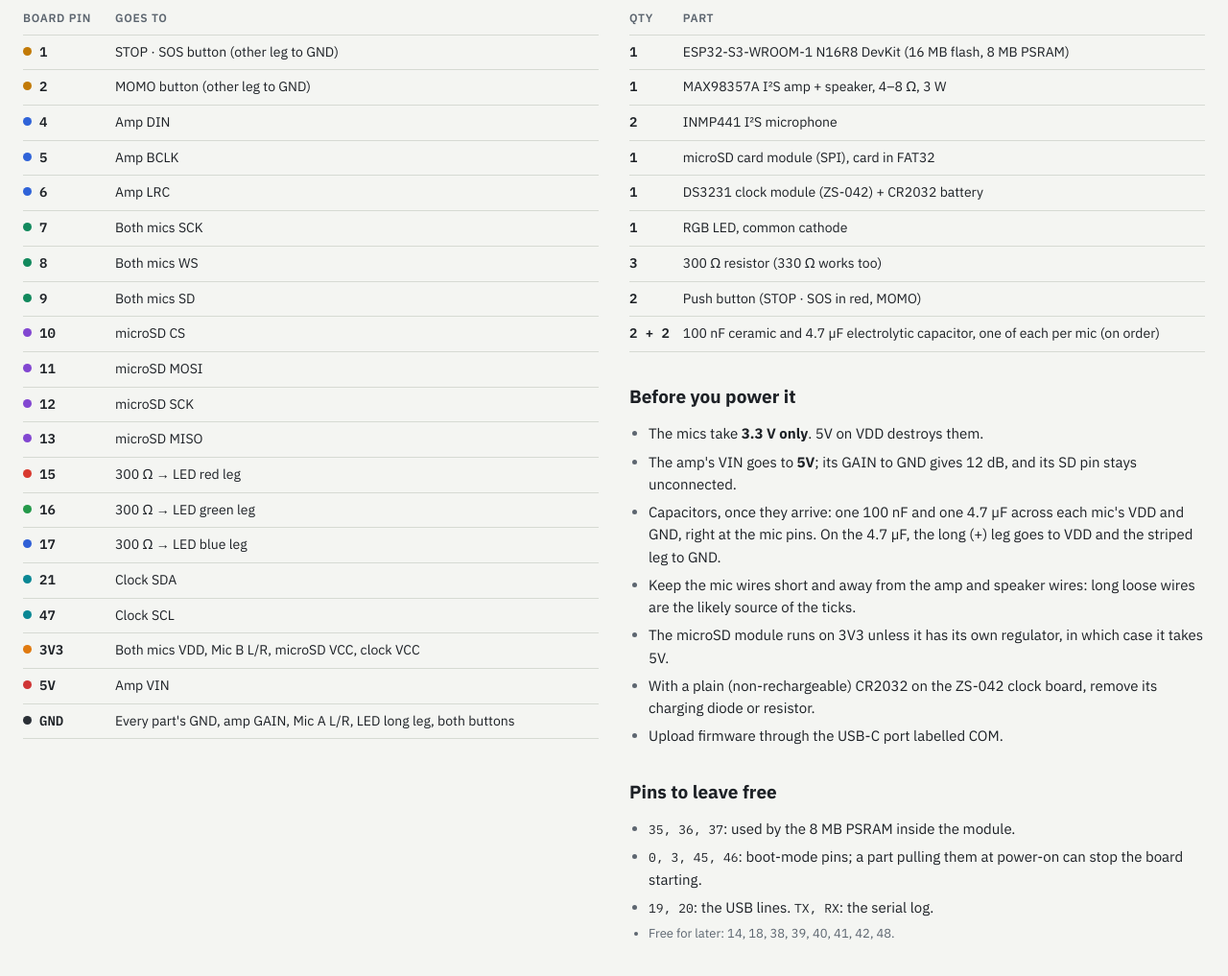
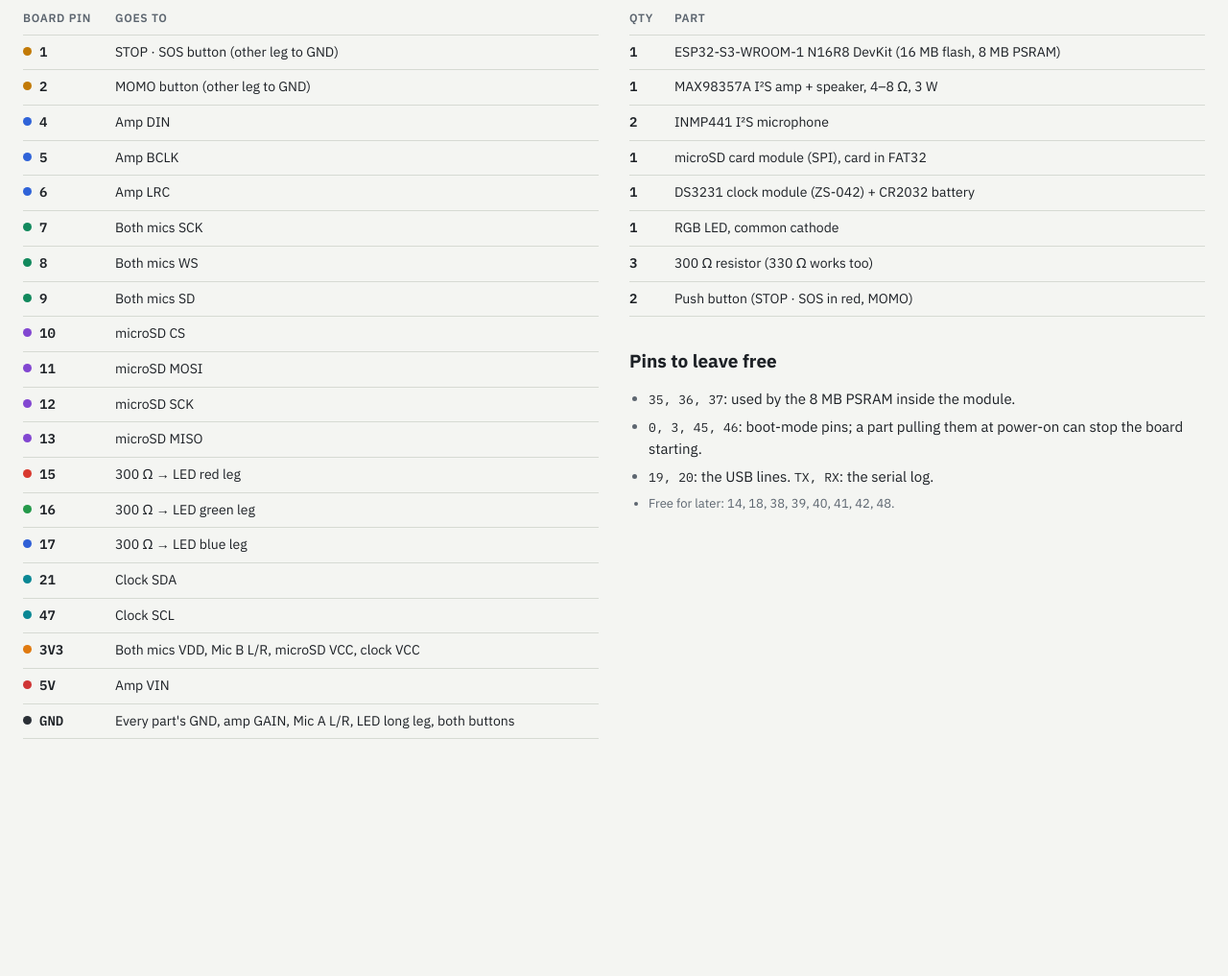
Before and after one commit to majharuli0/smart-speaker-esp32, a plain HTML site: page docs/wiring.html in a window 1280 px wide. Shown: the part 1103-2120 px from the top of the page at 96% size. After the commit the page ends 1937 px from the top, so only its background shows below. Drawn offline with Linux system fonts and the light colour scheme.

Commit message:
docs: wiring diagram without the capacitor row and power-on checklist

```diff
--- a/docs/wiring.html
+++ b/docs/wiring.html
@@ -381,21 +381,8 @@
             <tr><td class="pin">1</td><td>RGB LED, common cathode</td></tr>
             <tr><td class="pin">3</td><td>300 Ω resistor (330 Ω works too)</td></tr>
             <tr><td class="pin">2</td><td>Push button (STOP · SOS in red, MOMO)</td></tr>
-            <tr><td class="pin">2 + 2</td><td>100 nF ceramic and 4.7 µF electrolytic capacitor, one of each per mic (on order)</td></tr>
           </tbody>
         </table>
-      </div>
-      <div>
-        <h2>Before you power it</h2>
-        <ul>
-          <li>The mics take <b>3.3 V only</b>. 5V on VDD destroys them.</li>
-          <li>The amp's VIN goes to <b>5V</b>; its GAIN to GND gives 12 dB, and its SD pin stays unconnected.</li>
-          <li>Capacitors, once they arrive: one 100 nF and one 4.7 µF across each mic's VDD and GND, right at the mic pins. On the 4.7 µF, the long (+) leg goes to VDD and the striped leg to GND.</li>
-          <li>Keep the mic wires short and away from the amp and speaker wires: long loose wires are the likely source of the ticks.</li>
-          <li>The microSD module runs on 3V3 unless it has its own regulator, in which case it takes 5V.</li>
-          <li>With a plain (non-rechargeable) CR2032 on the ZS-042 clock board, remove its charging diode or resistor.</li>
-          <li>Upload firmware through the USB-C port labelled COM.</li>
-        </ul>
       </div>
       <div>
         <h2>Pins to leave free</h2>
```
